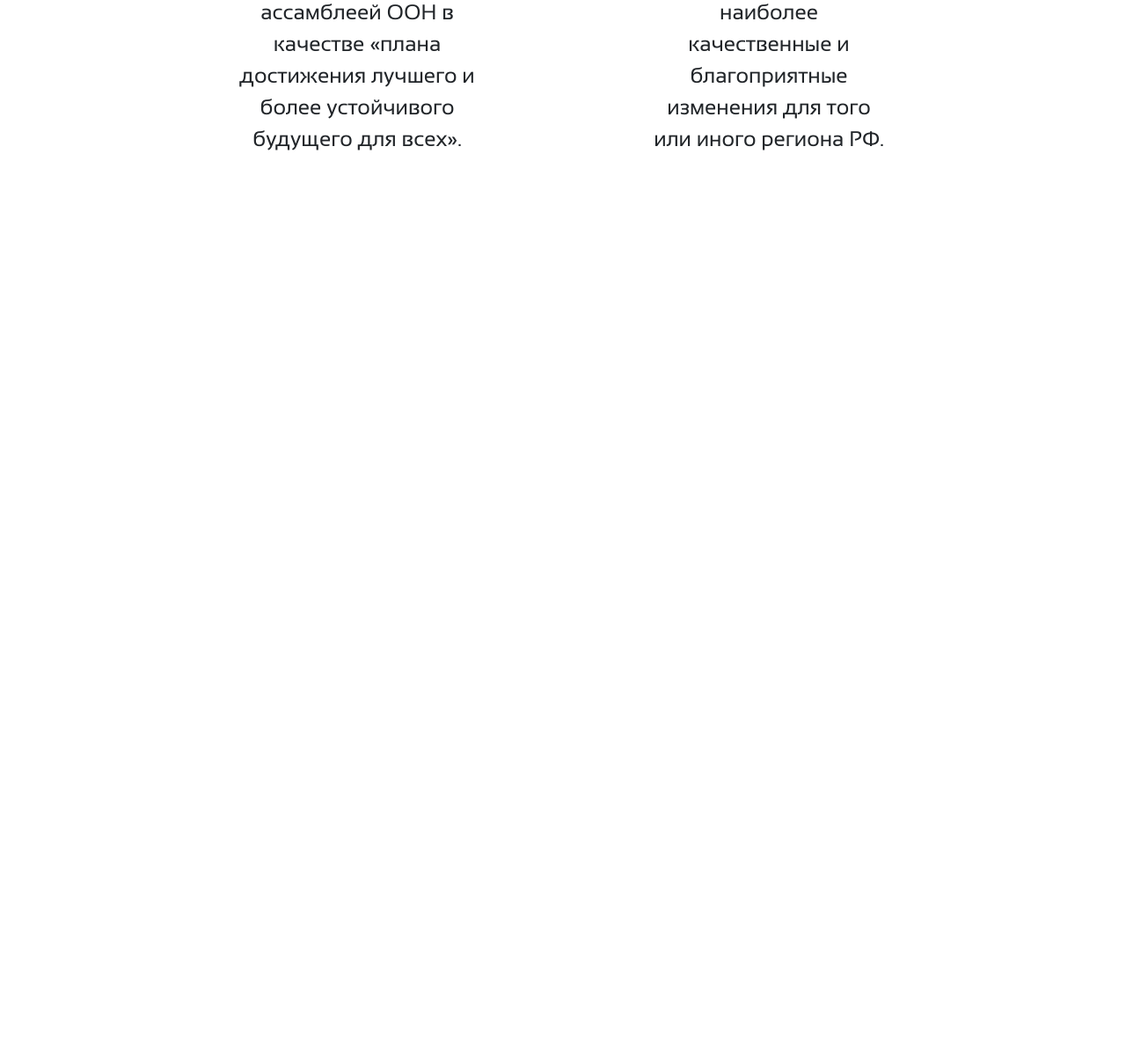
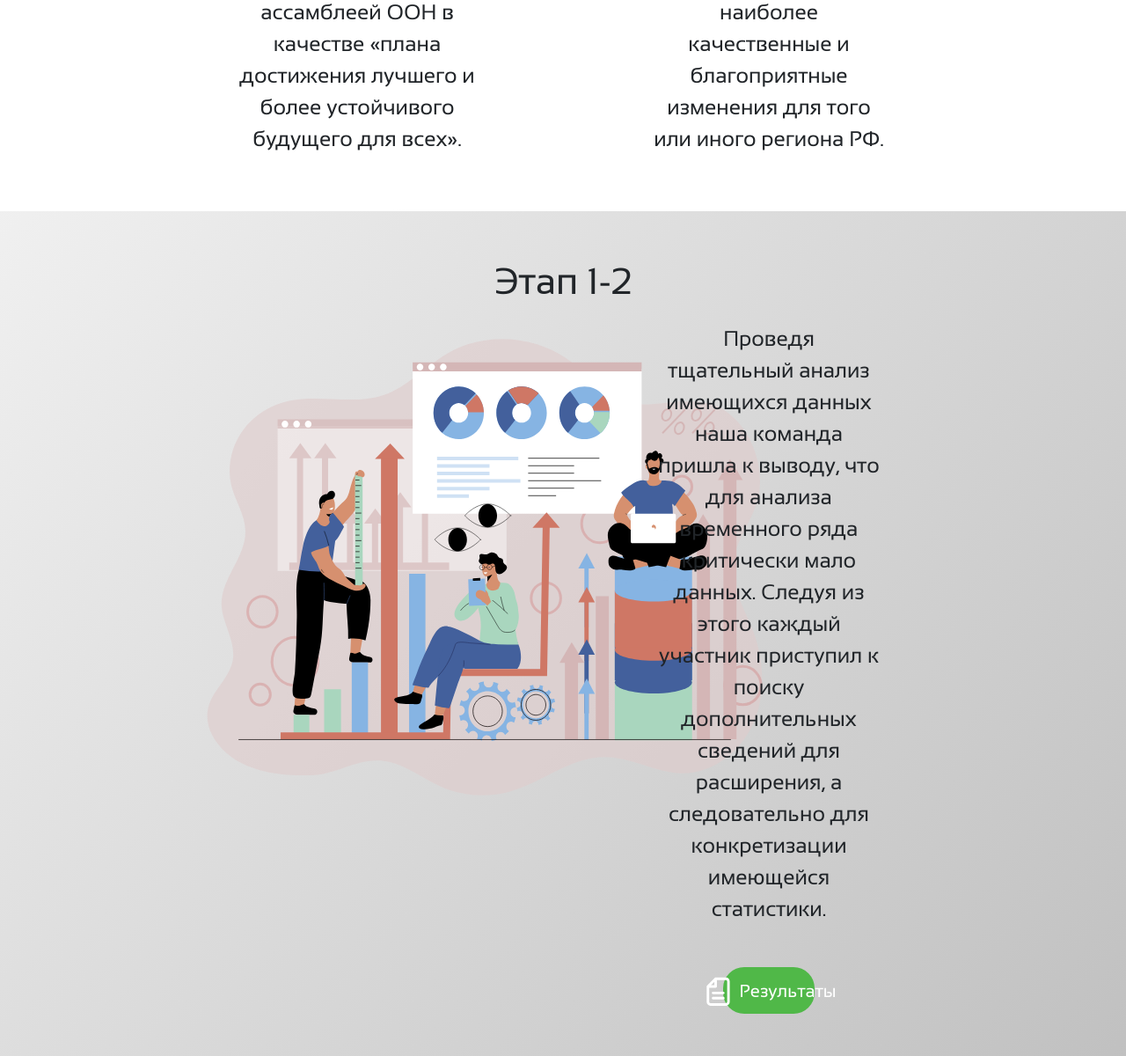
Before and after one commit to meowsl/invest-contest, a Flask app: page / in a window 1280 px wide; the page is wider, and only the part inside the window is pictured. Shown: the part 1135-2335 px from the top of that part at 88% size. Before the commit the page ends 1306 px from the top of that part, so only its background shows below. Run offline with Flask 3, Linux system fonts and the light colour scheme; parts of the project's set-up code (start-up, migrations or seed data) failed here and were passed over; some libraries are stand-ins or nearby versions.

Commit message:
feat: stage-1 block

```diff
--- a/server/static/css/description.css
+++ b/server/static/css/description.css
@@ -1,7 +1,3 @@
 .highlight{
   color: #50B848 !important;
 }
-
-.block-info{
-  font-size: 24px !important;
-}
--- a/server/static/css/index.css
+++ b/server/static/css/index.css
@@ -2,6 +2,7 @@
 @import url("header.css");
 @import url("banner.css");
 @import url("description.css");
+@import url("stage-1.css");
 
 body, html{
   font-family: "Sansation";
@@ -16,3 +17,20 @@ body, html{
 .block{
   margin: 3rem 10rem;
 }
+
+.block-text{
+  font-size: 24px;
+}
+
+.results-button{
+  width: 30% !important;
+  border-radius: 24px !important;
+  background-color: #50B848;
+}
+
+.results-button:hover{
+  background-color: #299721;
+  -webkit-box-shadow: 0px 0px 25px 0px rgba(0, 0, 0, 0.35);
+  -moz-box-shadow: 0px 0px 25px 0px rgba(0, 0, 0, 0.35);
+  box-shadow: 0px 0px 25px 0px rgba(0, 0, 0, 0.35);
+}
--- /dev/null
+++ b/server/static/css/stage-1.css
@@ -0,0 +1,4 @@
+.stage-1{
+  background: rgb(217,217,217);
+  background: linear-gradient(130deg, rgba(217,217,217,0.4) 0%, rgba(166,166,166,0.7) 100%);
+}
--- a/server/templates/index.html
+++ b/server/templates/index.html
@@ -59,17 +59,50 @@
         <p>Что такое <span class="highlight">ЦУР</span>?</p>
       </div>
       <div class="block-info col-6 mt-4 px-5">
-        <p class="mx-5">Это набор из 17 взаимосвязанных целей, разработанных в 2015 году Генеральной ассамблеей ООН в
+        <p class="block-text mx-5">Это набор из 17 взаимосвязанных целей, разработанных в 2015 году Генеральной
+          ассамблеей ООН в
           качестве «плана
           достижения лучшего и более устойчивого будущего для всех».</p>
       </div>
       <div class="block-info col-6 mt-4 px-5">
-        <p class="mx-5">Отслеживая статистические данные показателей государство способно обеспечивать наиболее
+        <p class="block-text mx-5">Отслеживая статистические данные показателей государство способно обеспечивать
+          наиболее
           качественные и
           благоприятные изменения для того или иного региона РФ.</p>
       </div>
     </div>
   </div>
+  <div class="stage-1 container-fluid d-flex justify-content-center align-items-center">
+    <div class="row block text-center">
+      <div class="col-12 block-title">
+        <p>Этап 1-2</p>
+      </div>
+      <div class="col-6">
+        <img src="../static/images/stage1.svg">
+      </div>
+      <div class="col-6 d-flex align-items-center">
+        <div class="d-flex flex-column mx-5">
+          <p class="block-text mb-5 mx-5">Проведя тщательный анализ имеющихся данных наша команда пришла к выводу, что
+            для
+            анализа
+            временного ряда
+            критически мало данных. Следуя из этого каждый участник приступил к поиску дополнительных сведений для
+            расширения, а следовательно для конкретизации имеющейся статистики.</p>
+          <button
+            type="button"
+            class="results-button btn btn-lg d-flex justify-content-center align-items-center mx-auto"
+          >
+            <img
+              src="../static/images/document_white.svg"
+              class="me-2"
+            >
+            <p class="m-0 text-white">Результаты</p>
+          </button>
+        </div>
+      </div>
+    </div>
+  </div>
+
   <script src="{{ url_for('static', filename='js/bootstrap.min.js') }}"></script>
 </body>
 
```
